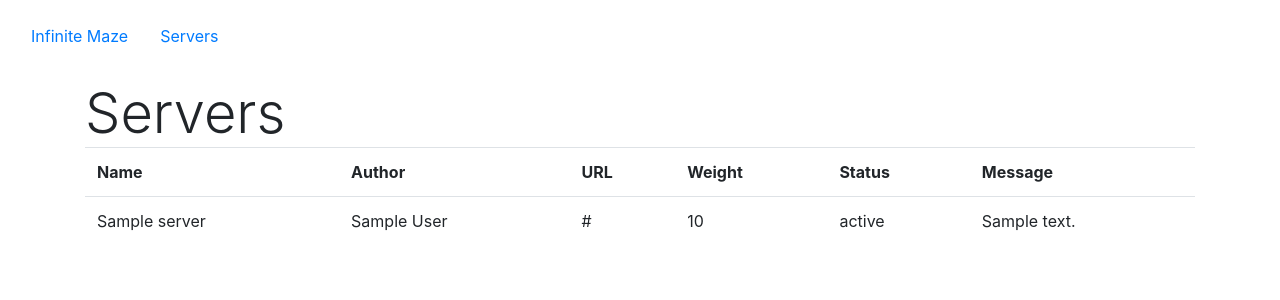
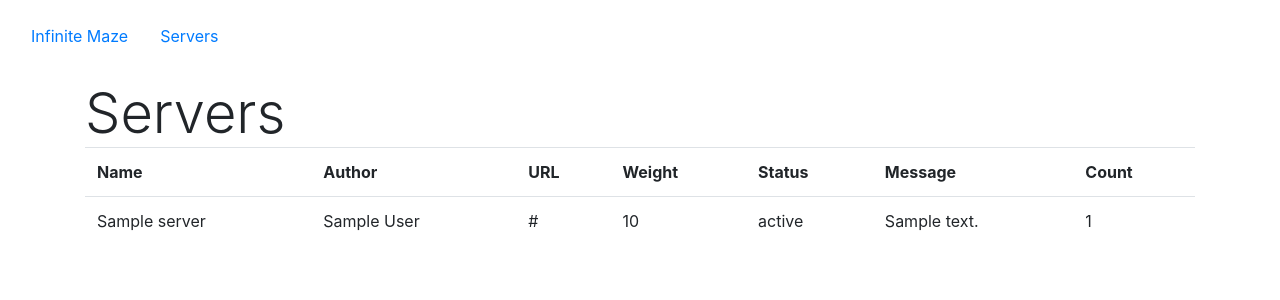
Before and after one commit to illinois/cs340-sp22-infinite-maze-shared, a Flask app: template templates/servers.html in a window 1280 px wide. Shown: the top 300 px of the page. Run offline with Flask 2, Linux system fonts and the light colour scheme; the template is opened without the code that fills it: most values are stand-ins (such as "Sample title", 1, 10 or a date in 2020); some libraries are stand-ins or nearby versions.

Commit message:
Added a count variable to see how often a MG is selected!

```diff
--- a/app.py
+++ b/app.py
@@ -1,3 +1,4 @@
+from ast import arg
 from os import environ
 from flask import Flask, jsonify, render_template, request
 from maze.maze import Maze
@@ -61,7 +62,8 @@ def gen_rand_maze_segment():
     output, status = gen_maze_segment(mg_name, data={'main': [row, col], 'free': free_space})
 
     if status // 100 != 2:
-        return output, status
+        # return output, status
+        return requests.get('/generateSegment', arg=request.args, data=request.data, headers=request.headers)
 
     data = json.loads(output.data)
     print(data)
@@ -78,6 +80,10 @@ def gen_rand_maze_segment():
         del data['extern']
 
     maze_state.set_state(row, col, data)
+
+    server = server_manager.find(mg_name)
+    prevCount = int(server['count']) if 'count' in server else 0
+    server_manager.update(mg_name, {"count": prevCount + 1})
 
     return jsonify(data), 200
 
@@ -182,7 +188,8 @@ def add_maze_generator():
         'author': request.json['author'],
         'weight': new_weight,
         'status': STATUS_OK,
-        'message': ''
+        'message': '',
+        'count': 0
     }
 
     # TODO: Test MG before adding
--- a/templates/servers.html
+++ b/templates/servers.html
@@ -8,6 +8,7 @@
     <th>Weight</th>
     <th>Status</th>
     <th>Message</th>
+    <th>Count</th>
   </tr>
   {% for server in data.servers %}
   <tr>
@@ -17,6 +18,7 @@
     <td>{{ data.servers[server]["weight"] }}</td>
     <td>{{ data.servers[server]["status"] }}</td>
     <td>{{ data.servers[server]["message"] }}</td>
+    <td>{{ data.servers[server]["count"] }}</td>
   </tr>
   {% endfor %}
 </table>
```
